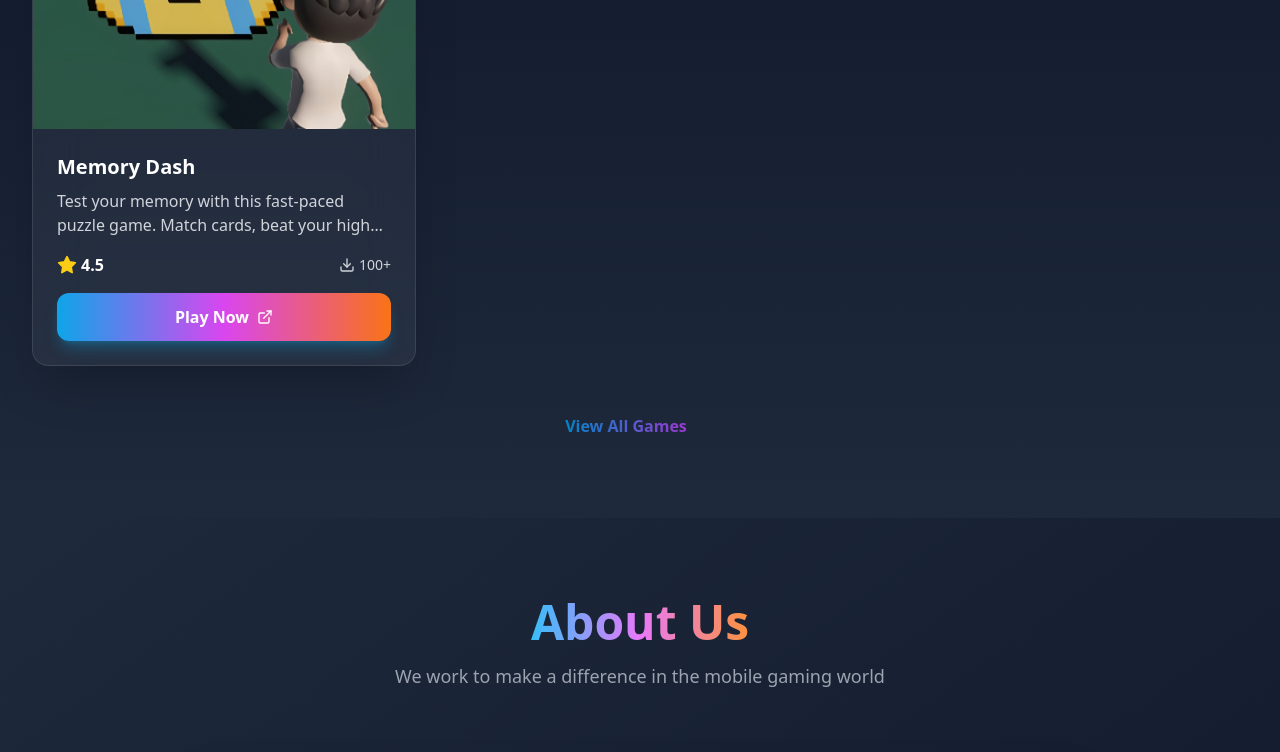
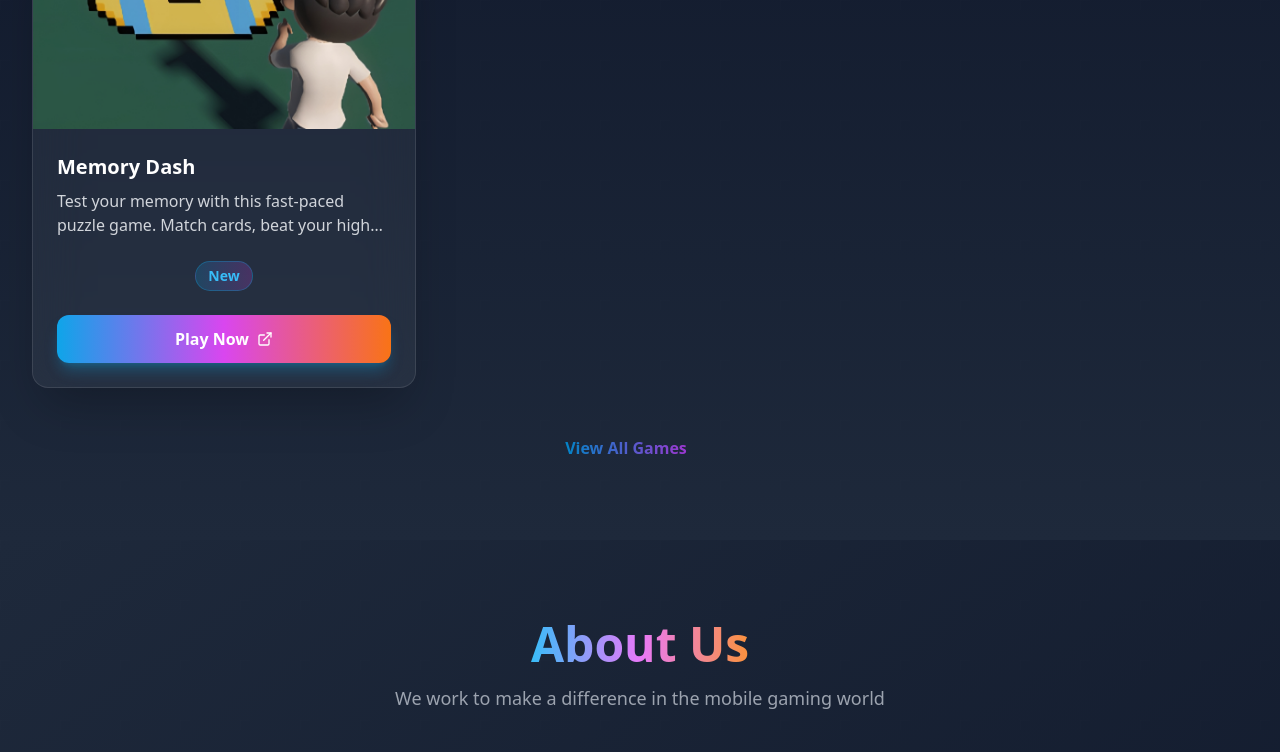
Before and after one commit to YusufK4/Tealducks.com, a React (Vite) app: page / in a window 1280 px wide. Shown: the part 1100-1852 px from the top of the page. Built offline with nearby package versions, Linux system fonts and the light colour scheme.

Commit message:
Show 'New' badge instead of fake stats for newly launched game

```diff
--- a/src/components/Games.jsx
+++ b/src/components/Games.jsx
@@ -12,8 +12,8 @@ const Games = () => {
       title: t('games.memoryDash.title'),
       description: t('games.memoryDash.description'),
       image: "/images/games/MemoryDashLogo.jpg",
-      rating: 4.5,
-      downloads: "100+",
+      rating: null, // null = "New" badge gösterir, sayı = yıldız gösterir
+      downloads: t('games.new'), // "New" veya "100+", "1K+" gibi
       playStoreUrl: "https://play.google.com/store/apps/details?id=com.tealduck.memorydash",
       category: t('games.memoryDash.genre'),
       status: 'live' // 'live' or 'coming-soon'
@@ -62,7 +62,7 @@ const Games = () => {
                 <p className="text-gray-300 mb-4 line-clamp-2">{game.description}</p>
 
                 {/* Stats */}
-                {game.rating > 0 && (
+                {game.rating && game.rating > 0 && (
                   <div className="flex items-center justify-between mb-4">
                     <div className="flex items-center space-x-1">
                       <Star className="w-5 h-5 text-yellow-400 fill-current" />
@@ -74,9 +74,11 @@ const Games = () => {
                     </div>
                   </div>
                 )}
-                {game.rating === 0 && (
+                {(!game.rating || game.rating === 0) && (
                   <div className="mb-4 text-center py-2">
-                    <span className="text-primary-400 font-semibold">{t('games.comingSoon')}</span>
+                    <span className="inline-flex items-center px-3 py-1 rounded-full text-sm font-semibold bg-gradient-to-r from-primary-500/20 to-accent-500/20 text-primary-400 border border-primary-500/30">
+                      {game.downloads}
+                    </span>
                   </div>
                 )}
 
--- a/src/locales/ar.json
+++ b/src/locales/ar.json
@@ -23,6 +23,7 @@
     "title": "ألعابنا",
     "subtitle": "اكتشف ألعاب الموبايل الخاصة بنا",
     "comingSoon": "قريباً",
+    "new": "جديد",
     "preRegister": "التسجيل المسبق",
     "playNow": "العب الآن",
     "viewAll": "عرض جميع الألعاب",
--- a/src/locales/de.json
+++ b/src/locales/de.json
@@ -22,7 +22,8 @@
   "games": {
     "title": "Unsere Spiele",
     "subtitle": "Entdecken Sie unsere Mobile Games",
-    "comingSoon": "Demnächst",
+    "comingSoon": "Bald verfügbar",
+    "new": "Neu",
     "preRegister": "Vorregistrierung",
     "playNow": "Jetzt Spielen",
     "viewAll": "Alle Spiele ansehen",
--- a/src/locales/en.json
+++ b/src/locales/en.json
@@ -24,6 +24,7 @@
     "subtitle": "Discover our mobile games",
     "viewAll": "View All Games",
     "comingSoon": "Coming Soon",
+    "new": "New",
     "preRegister": "Pre-Register",
     "playNow": "Play Now",
     "memoryDash": {
--- a/src/locales/es.json
+++ b/src/locales/es.json
@@ -23,6 +23,7 @@
     "title": "Nuestros Juegos",
     "subtitle": "Descubre nuestros juegos móviles",
     "comingSoon": "Próximamente",
+    "new": "Nuevo",
     "preRegister": "Pre-registro",
     "playNow": "Jugar Ahora",
     "viewAll": "Ver todos los juegos",
--- a/src/locales/fr.json
+++ b/src/locales/fr.json
@@ -22,7 +22,8 @@
   "games": {
     "title": "Nos Jeux",
     "subtitle": "Découvrez nos jeux mobiles",
-    "comingSoon": "Bientôt Disponible",
+    "comingSoon": "Bientôt disponible",
+    "new": "Nouveau",
     "preRegister": "Préinscription",
     "playNow": "Jouer Maintenant",
     "viewAll": "Voir tous les jeux",
--- a/src/locales/tr.json
+++ b/src/locales/tr.json
@@ -24,6 +24,7 @@
     "subtitle": "Mobil oyunlarımızı keşfedin",
     "viewAll": "Tüm Oyunları Gör",
     "comingSoon": "Yakında",
+    "new": "Yeni",
     "preRegister": "Ön Kayıt",
     "playNow": "Şimdi Oyna",
     "memoryDash": {
```
